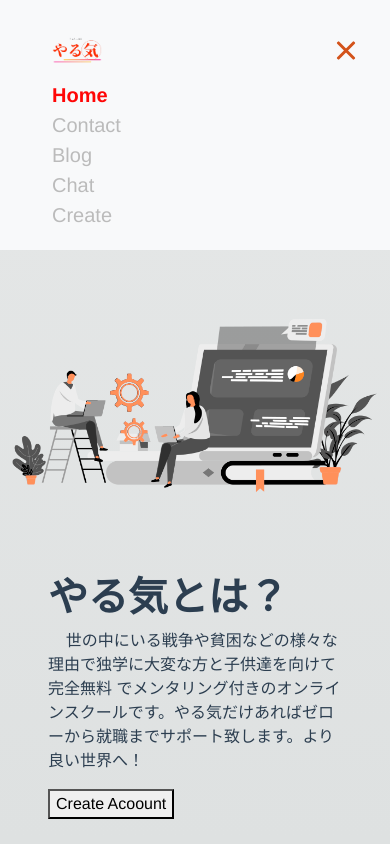
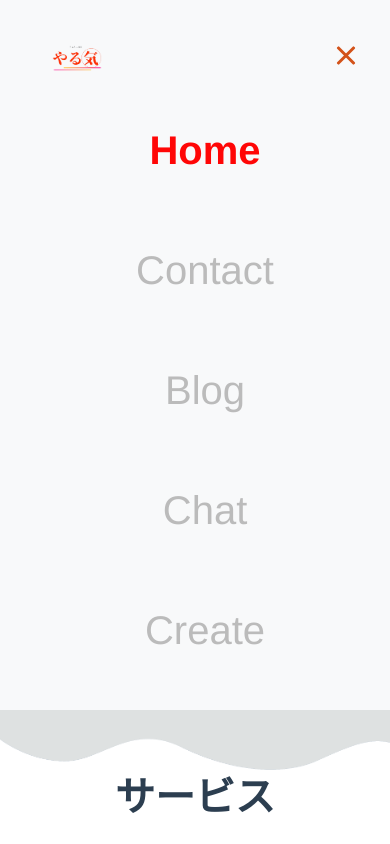
Before and after one commit to hlaingbwaraung/Portofolio, a Vue app: page /chat in a window 390 px wide. Both pictures are taken after a click on the button "Toggle navigation". Shown: the top 844 px of the page. Built offline with nearby package versions, Linux system fonts and the light colour scheme; no server answers.

Commit message:
solving bootstrap nav collapse

```diff
--- a/package.json
+++ b/package.json
@@ -14,6 +14,7 @@
         "date-fns": "^2.28.0",
         "firebase": "8.10",
         "vue": "^3.2.33",
+        "vue-cli": "^2.9.6",
         "vue-router": "^4.0.3"
     },
     "devDependencies": {
--- a/src/App.vue
+++ b/src/App.vue
@@ -1,7 +1,9 @@
 <template>
-  <Navbar></Navbar>
-  <router-view />
-  <Footer></Footer>
+  <div>
+    <Navbar></Navbar>
+    <router-view />
+    <Footer></Footer>
+  </div>
 </template>
 <script>
 import Footer from "./components/Footer";
--- a/src/assets/global.css
+++ b/src/assets/global.css
@@ -2,6 +2,7 @@ body {
     background: #ffffff;
     color: #444;
     min-height: 100vh;
+    padding-top: 100px;
 }
 
 .chatcontainer {
@@ -26,9 +27,8 @@ body {
 
 /* From uiverse.io by @namecho */
 
-
-/* button,
-button::after {
+.button,
+.button::after {
     padding: 16px 20px;
     font-size: 18px;
     background: linear-gradient(45deg, transparent 5%, #d32c2c 5%);
@@ -41,7 +41,7 @@ button::after {
     position: relative;
 }
 
-button::after {
+.button::after {
     --slice-0: inset(50% 50% 50% 50%);
     --slice-1: inset(80% -6px 0 0);
     --slice-2: inset(50% -6px 30% 0);
@@ -60,7 +60,7 @@ button::after {
     clip-path: var(--slice-0);
 }
 
-button:hover::after {
+.button:hover::after {
     animation: 1s glitch;
     animation-timing-function: steps(2, end);
 }
@@ -110,4 +110,4 @@ button:hover::after {
         clip-path: var(--slice-1);
         transform: translate(0);
     }
-} */
+}
--- a/src/components/Login.vue
+++ b/src/components/Login.vue
@@ -23,7 +23,7 @@
               v-model="password"
             />
             <div class="error" v-if="error">{{ error }}</div>
-            <button>Log In</button>
+            <button class="button">Log In</button>
           </div>
         </form>
       </div>
--- a/src/components/Navbar.vue
+++ b/src/components/Navbar.vue
@@ -1,13 +1,13 @@
 <template>
   <nav
-    class="navbar nav-default sticky-top navbar-expand-lg navbar-light bg-light"
+    class="navbar nav-default fixed-top navbar-expand-lg navbar-light bg-light"
   >
     <div class="container">
       <router-link :to="{ name: 'Home' }" class="navbar-brand"
         ><img src="../photo/logo.png" width="50" height="50"
       /></router-link>
       <button
-        class="navbar-toggler d-flex d-lg-none flex-column justify-content-around"
+        class="navbar-toggler d-flex d-lg-none flex-column justify-content-around collapsed"
         type="button"
         data-bs-toggle="collapse"
         data-bs-target="#navbarNav"
@@ -21,9 +21,9 @@
 
       </button>
       <div class="collapse navbar-collapse" id="navbarNav">
-        <ul class="navbar-nav ms-auto">
-          <li class="nav-item">
-            <router-link :to="{ name: 'Home' }">Home</router-link>
+        <ul class="navbar-nav ms-auto" >
+          <li class="nav-item" id="headingOne" >
+            <router-link :to="{ name: 'Home' }" data-bs-toggle="collapse" data-bs-target="#navbarNav">Home</router-link>
           </li>
           <li class="nav-item">
             <router-link :to="{ name: 'Contact' }">Contact</router-link>
@@ -43,7 +43,9 @@
   </nav>
 </template>
 <script>
-export default {};
+export default {
+
+};
 </script>
 
 <style>
@@ -144,4 +146,20 @@ export default {};
 .navbar-toggler.collapsed .toggler-icon {
     background: linear-gradient( 263deg, rgba(252,74,74,1) 0%, rgba(0,212,255,1) 100% );
 }
+
+@media only screen and (max-width: 990px) {
+  .navbar-collapse {
+    padding: 0;
+  }
+
+  .navbar a {
+    font-size: 40px;
+
+  }
+  .nav-item{
+    text-align: center;
+    padding: 30px;
+  }
+
+}
 </style>
--- a/src/components/Signup.vue
+++ b/src/components/Signup.vue
@@ -27,7 +27,7 @@
               v-model="password"
             />
             <div class="error" v-if="error">{{ error }}</div>
-            <button>Sign Up</button>
+            <button class="button">Sign Up</button>
           </div>
         </form>
       </div>
--- a/src/views/Home.vue
+++ b/src/views/Home.vue
@@ -1,5 +1,6 @@
 <template>
-  <section id="banner">
+<div>
+    <section id="banner">
     <div class="container mt-3">
       <div class="row">
         <div class="col-md-6 p-5">
@@ -11,7 +12,7 @@
             でメンタリング付きのオンラインスクールです。やる気だけあればゼローから就職までサポート致します。より良い世界へ！
           </p>
           <router-link :to="{ name: 'Chat' }"
-            ><button>Create Acoount</button></router-link
+            ><button class="button">Create Acoount</button></router-link
           >
         </div>
         <div class="col-md-6 order-first order-md-last text-center">
@@ -83,6 +84,7 @@
       </div>
     </div>
   </section>
+</div>
 </template>
 
 <script>
```
Also changed, not shown: 1 other file (tests, documents, lock files or other folders).
